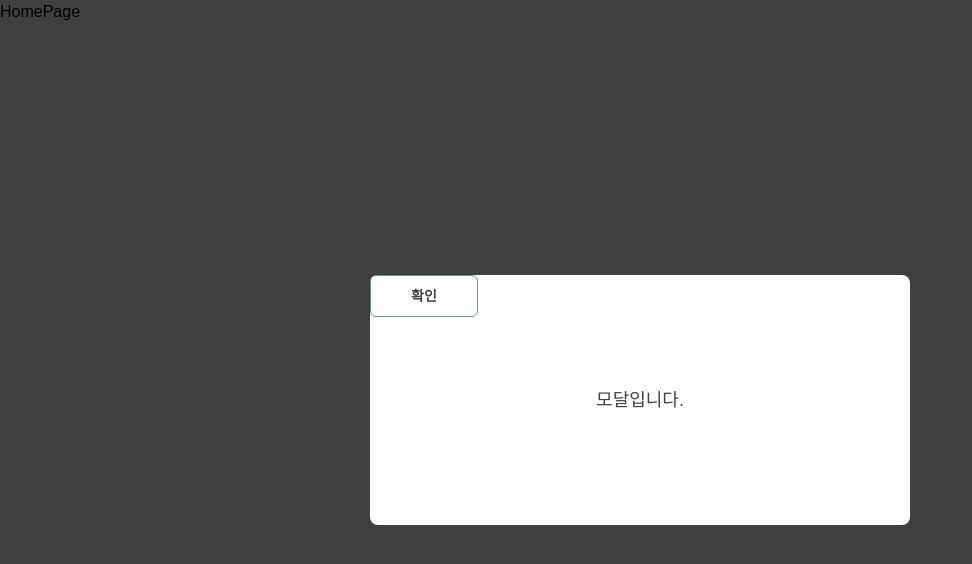
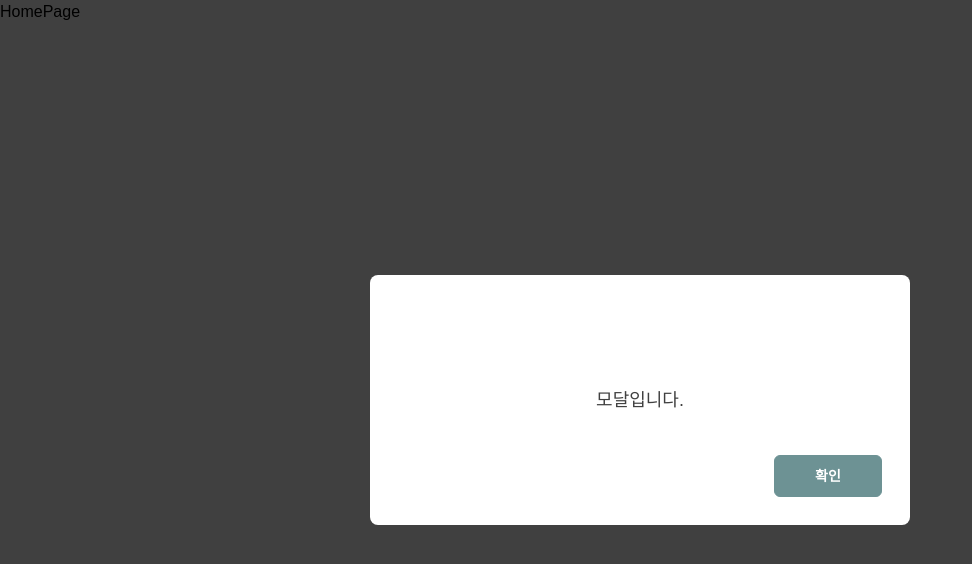
Before and after one commit to Party-Time-Job/Party-Time-Job, a Next.js app: page / in a window 1280 px wide. Shown: the top 564 px of the page, without its empty margins (0-972 px from the left). Built offline with nearby package versions, Linux system fonts and the light colour scheme.

Commit message:
fix: 버튼 위치 수정

```diff
--- a/src/entities/Modal.tsx
+++ b/src/entities/Modal.tsx
@@ -8,7 +8,11 @@ const Modal = () => {
         <Text className="absolute left-1/2 top-1/2 -translate-x-1/2 -translate-y-1/2 transform text-lg">
           모달입니다.
         </Text>
-        <Button size="medium">확인</Button>
+        <div className="absolute bottom-0 right-0 m-7">
+          <Button size="medium" type="active">
+            확인
+          </Button>
+        </div>
       </div>
     </div>
   );
```
